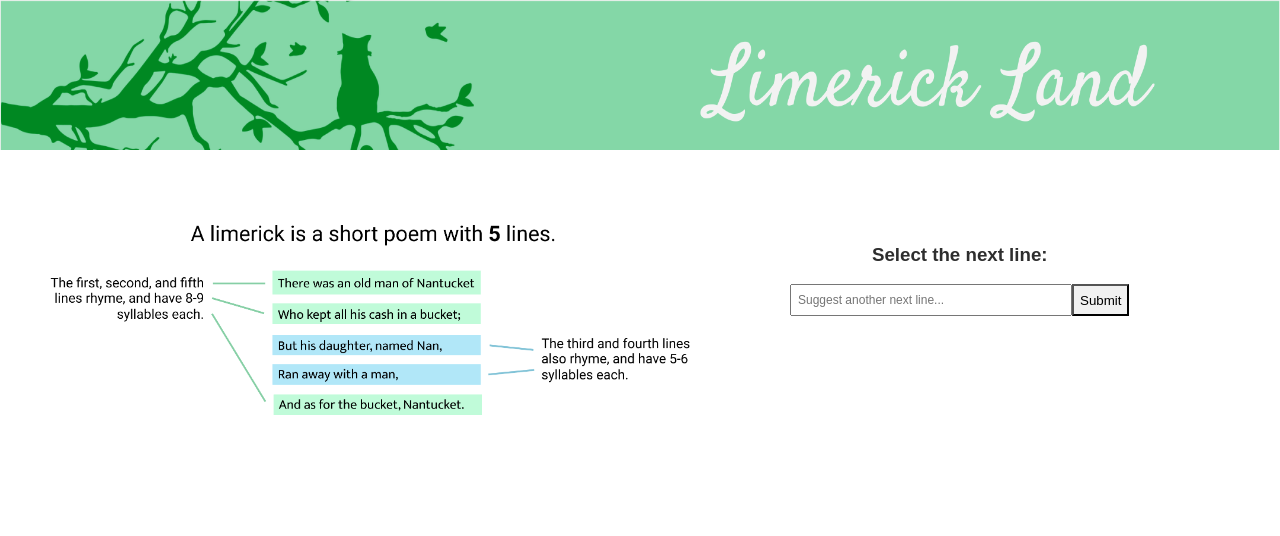
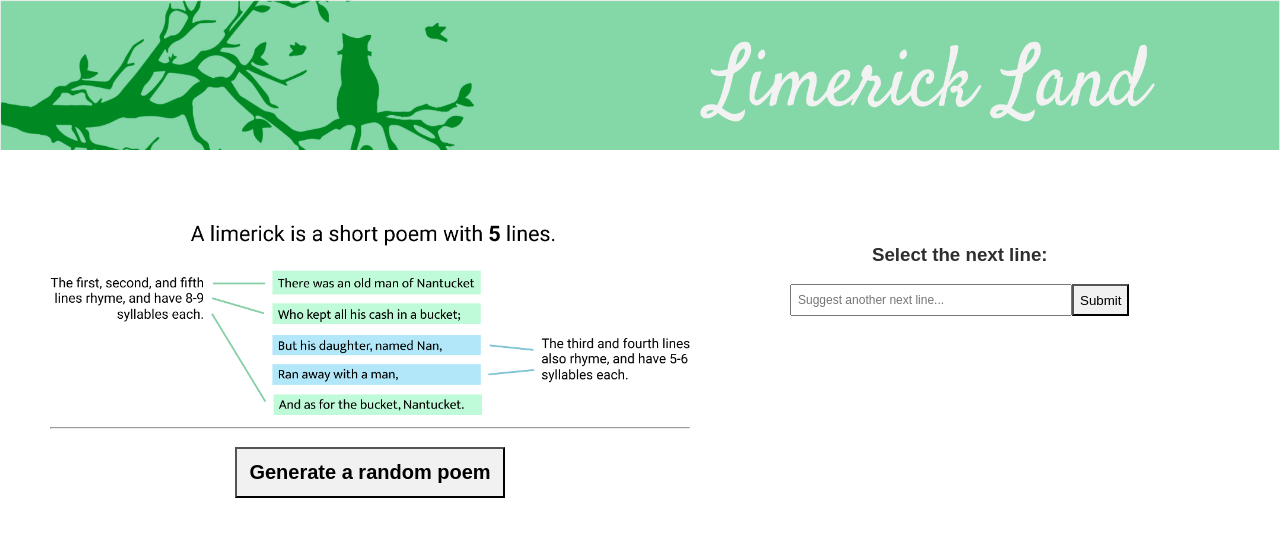
Before and after one commit to jackswiggett/limerick-land, a React (Create React App) app in the folder frontend/: page /line/1 in a window 1280 px wide. Shown: the top 536 px of the page. Built offline with nearby package versions, Linux system fonts and the light colour scheme; no server answers.

Commit message:
Added randpoem route to the server and additional stuff for random generating on the backend

```diff
--- a/frontend/src/App.css
+++ b/frontend/src/App.css
@@ -27,9 +27,27 @@ html {
     margin-top: 75px;
 }
 
-.rules-img {
+.rules-img-container {
     width: 50%;
     height: 50%;
     margin-right: 100px;
     margin-left: 50px;
 }
+
+.rules-img {
+    width: 100%;
+    height: 100%;
+}
+
+.submit-random {
+    background: #F1F1F1;
+    font-weight: bold;
+    margin-top: 10px;
+    font-size: 20px;
+    padding:12px;
+}
+
+.submit-random:hover {
+    background: #DDD;
+    cursor: pointer;
+}
--- a/frontend/src/App.js
+++ b/frontend/src/App.js
@@ -19,7 +19,11 @@ class App extends Component {
             <img className="header-img" src={headerImg} height='100%' width='100%' alt="limerick header with kitty on tree branch"></img>
           </header>
         <div className="content">
-          <img className="rules-img" src={rulesImg} alt="limerick header with kitty on tree branch"/>
+          <div className="rules-img-container">
+            <img className="rules-img" src={rulesImg} alt="rules"/>
+            <hr/>
+            <button className="submit-random">Generate a random poem</button>
+          </div>
           <Route exact path="/" component={Home} />
           <Route path="/line/:lineId" component={Line} />
         </div>
--- a/frontend/src/Line.js
+++ b/frontend/src/Line.js
@@ -4,12 +4,7 @@ import { Link } from 'react-router-dom';
 import './Line.css';
 import { API_URL } from './constants';
 
-
-
-
-
-
- async function loadData(url) {
+async function loadData(url) {
   var result =  await axios.get(url);
   return result.data;
 }
@@ -32,9 +27,10 @@ async function handle_cases(split, word, all_rhymes, url, index, poem, nextLine)
     for (var x = 0; x < all_rhymes.length; x++){
         rhymes_arr.push(all_rhymes[x]['word']);
     }
-    console.log(rhymes_arr);
-    if (rhymes_arr.indexOf(nextLine) <0)
-        return 0;
+    var nextLineSplit = nextLine.split(" ");
+    console.log(nextLineSplit[nextLineSplit.length - 1]);
+    if (rhymes_arr.indexOf(nextLineSplit[nextLineSplit.length - 1]) < 0) return 0;
+    console.log("fam I'm not less than 0")
 }
 
 async function rhymeCheck(poem, nextLine){ //returns 0 if word does not rhyme
@@ -114,10 +110,13 @@ class Home extends Component {
     var rhymeScore = await rhymeCheck(poem, this.state.nextLine);
     console.log("Answer to the rhyme check: "+rhymeScore);
     if (rhymeScore === 0) return;
-    axios.post(`${API_URL}/line`, {
-      text: this.state.nextLine,
-      parentId: this.props.match.params.lineId,
-    }).then(() => {
+    var data = {
+          text: this.state.nextLine,
+          parentId: this.props.match.params.lineId,
+          isLastLine: false
+        };
+    if (this.state.ancestors.length === 3) data.isLastLine = true;
+    axios.post(`${API_URL}/line`,data).then(() => {
       this.setState({
         nextLine: '',
       });
```
Also changed, not shown: 1 other file (tests, documents, lock files or other folders).
